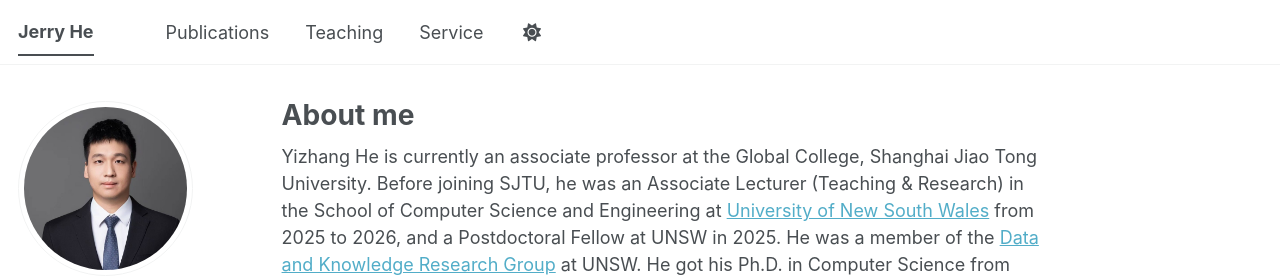
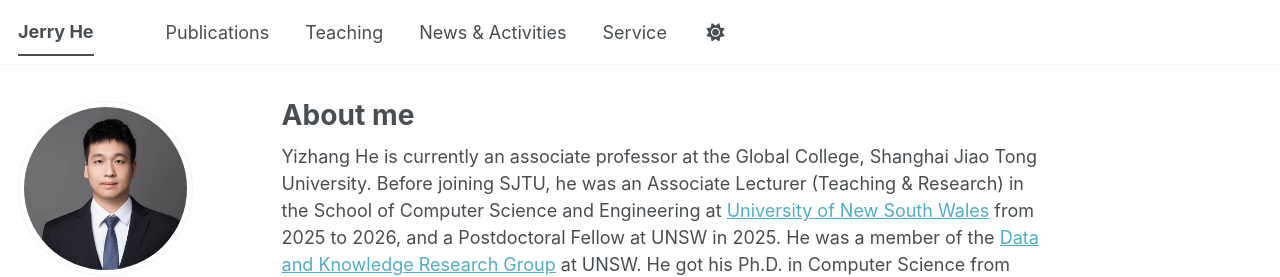
Before and after one commit to jerryUNSW/jerryUNSW.github.io, a Jekyll site: the page built from _pages/about.md, in a window 1280 px wide. Shown: the top 277 px of the page. Built offline with Jekyll 4.4.1, drawn with Linux system fonts in a browser that asks for light colours; some web fonts are replaced; a script bundle is joined from its source files by our own code; library files that are not in the unit come from our copies.

Commit message:
Add news and activities navigation tab

```diff
--- a/_data/navigation.yml
+++ b/_data/navigation.yml
@@ -7,5 +7,8 @@ main:
   - title: "Teaching"
     url: /#teaching
 
+  - title: "News & Activities"
+    url: /#news
+
   - title: "Service"
     url: /#service
--- a/_pages/about.md
+++ b/_pages/about.md
@@ -12,7 +12,7 @@ Yizhang He is currently an associate professor at the Global College, Shanghai J
 
 His research interests lie in **big data analytics**, **trustworthy graph analytics**, and **large language models**. He is broadly interested in building reliable, privacy-aware, and intelligent data systems.
 
-## News & Activities
+## <span id="news">News & Activities</span>
 
 - **August 2026 — Elected to the CCF TCIS Executive Committee.** I was elected as an Executive Committee Member of the [CCF Technical Committee on Information Systems (CCF TCIS)](https://tc.ccf.org.cn/tcis/) during WISA 2026 in Kunming, China.
 
```
